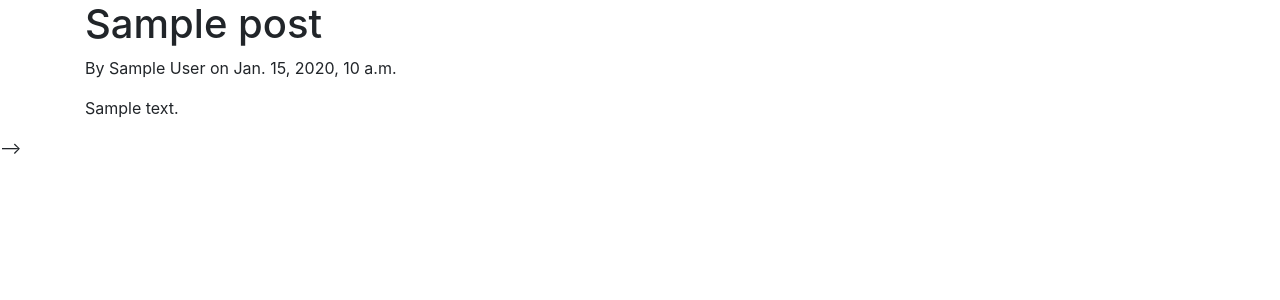
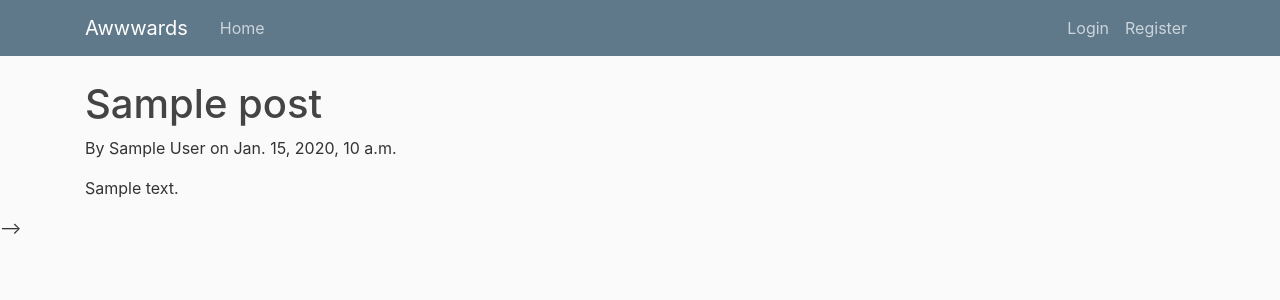
Before and after one commit to AokoMercyline/Awwards, a Django app: template awwa/templates/index.html in a window 1280 px wide. Shown: the top 300 px of the page. Run offline with Django 3.2, Linux system fonts and the light colour scheme; the template is opened without the code that fills it: most values are stand-ins (such as "Sample title", 1, 10 or a date in 2020).

Commit message:
navbar that contains registration detail for user

```diff
--- /dev/null
+++ b/awwa/static/css/index.css
@@ -0,0 +1,85 @@
+
+body {
+    background: #fafafa;
+    color: #333333;
+    margin-top: 5rem;
+  }
+
+  h1, h2, h3, h4, h5, h6 {
+    color: #444444;
+  }
+
+  ul {
+    margin: 0;
+  }
+
+  .bg-steel {
+    background-color: #5f788a;
+  }
+
+  .site-header .navbar-nav .nav-link {
+    color: #cbd5db;
+  }
+
+  .site-header .navbar-nav .nav-link:hover {
+    color: #ffffff;
+  }
+
+  .site-header .navbar-nav .nav-link.active {
+    font-weight: 500;
+  }
+
+  .content-section {
+    background: #ffffff;
+    padding: 10px 20px;
+    border: 1px solid #dddddd;
+    border-radius: 3px;
+    margin-bottom: 20px;
+  }
+
+  .article-title {
+    color: #444444;
+  }
+
+  a.article-title:hover {
+    color: #428bca;
+    text-decoration: none;
+  }
+
+  .article-content {
+    white-space: pre-line;
+  }
+
+  .article-img {
+    height: 65px;
+    width: 65px;
+    margin-right: 16px;
+  }
+
+  .article-metadata {
+    padding-bottom: 1px;
+    margin-bottom: 4px;
+    border-bottom: 1px solid #e3e3e3
+  }
+
+  .article-metadata a:hover {
+    color: #333;
+    text-decoration: none;
+  }
+
+  .article-svg {
+    width: 25px;
+    height: 25px;
+    vertical-align: middle;
+  }
+
+  .account-img {
+    height: 125px;
+    width: 125px;
+    margin-right: 20px;
+    margin-bottom: 16px;
+  }
+
+  .account-heading {
+    font-size: 2.5rem;
+  }
--- a/awwa/templates/awwa/base.html
+++ b/awwa/templates/awwa/base.html
@@ -1,3 +1,4 @@
+{% load static %}
 <!DOCTYPE html>
 <html lang="en">
 <head>
@@ -7,7 +8,7 @@
 
     <!-- Bootstrap CSS -->
     <link rel="stylesheet" href="https://cdn.jsdelivr.net/npm/bootstrap@4.5.3/dist/css/bootstrap.min.css" integrity="sha384-TX8t27EcRE3e/ihU7zmQxVncDAy5uIKz4rEkgIXeMed4M0jlfIDPvg6uqKI2xXr2" crossorigin="anonymous">
-
+    <link rel="stylesheet" type="text/css" href="{% static 'awwa/index.css' %}">
    {% if title %}
     <title>Awward Home</title>
     {% else %}
@@ -16,8 +17,30 @@
     {% endif %}
 </head>
 <body>
+    <header class="site-header">
+        <nav class="navbar navbar-expand-md navbar-dark bg-steel fixed-top">
+          <div class="container">
+            <a class="navbar-brand mr-4" href="{% url 'awwa-home' %}">Awwwards</a>
+            <button class="navbar-toggler" type="button" data-toggle="collapse" data-target="#navbarToggle" aria-controls="navbarToggle" aria-expanded="false" aria-label="Toggle navigation">
+            <span class="navbar-toggler-icon"></span>
+            </button>
+            <div class="collapse navbar-collapse" id="navbarToggle">
+              <div class="navbar-nav mr-auto">
+                <a class="nav-item nav-link" href="{% url 'awwa-home' %}">Home</a>
+                <!-- <a class="nav-item nav-link" href="{% url 'blog-about' %}">About</a> -->
+              </div>
+              <!-- Navbar Right Side -->
+              <div class="navbar-nav">
+                <a class="nav-item nav-link" href="#">Login</a>
+                <a class="nav-item nav-link" href="#">Register</a>
+              </div>
+            </div>
+          </div>
+        </nav>
+      </header>
     <div class="container">
         {% block content %}
+
         {% endblock %}
     </div>
 
```
Also changed, not shown: awwa/templates/awwa/article.html (added).
